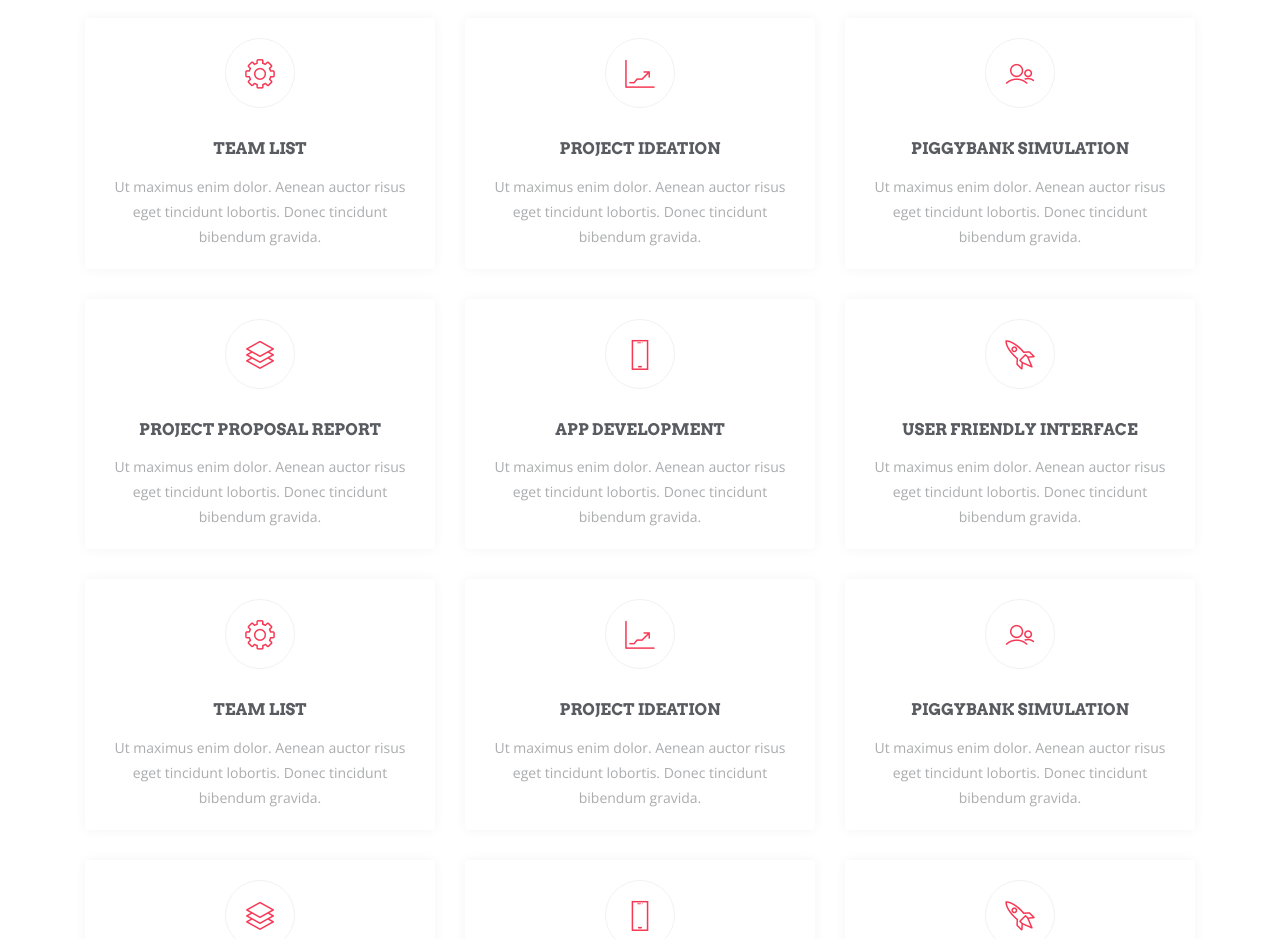
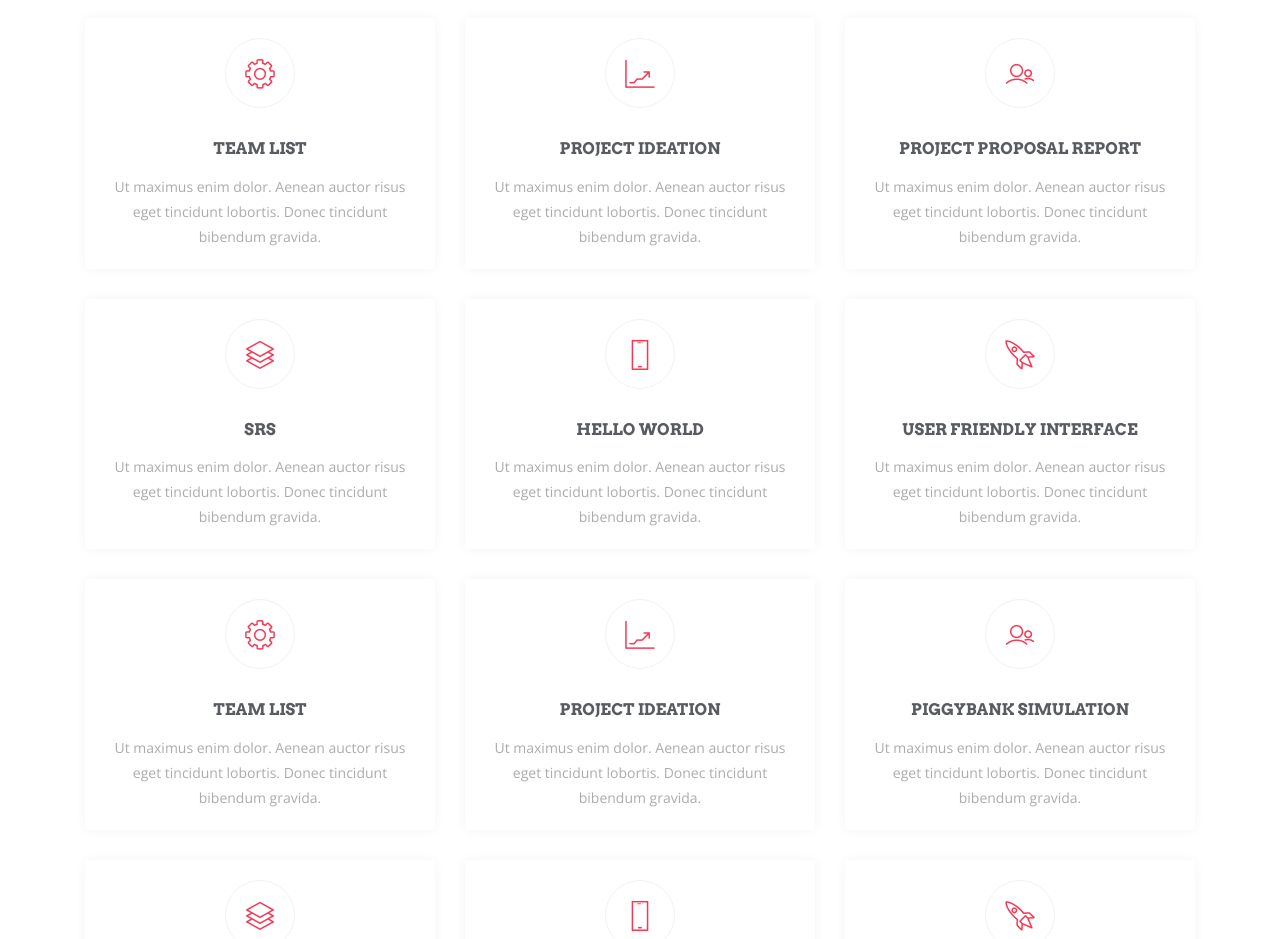
Before and after one commit to liunutt/Kao-neaw-ma-muang, a plain HTML site: page index.html in a window 1280 px wide. Shown: the part 782-1721 px from the top of the page. Drawn offline with nearby package versions, Linux system fonts and the light colour scheme; files whose address does not match are found by name.

Commit message:
add SRS file

```diff
--- a/index.html
+++ b/index.html
@@ -139,7 +139,7 @@
                 <i class="lni-users"></i>
               </div>
               <div class="services-content">
-                <h3><a href="https://drive.google.com/file/d/1RHms1WPdKTM0yPZvuFJTf2mDkBm6SgnN/view?usp=sharing" target="_blank">Piggybank simulation</a></h3>
+                <h3><a href="https://drive.google.com/file/d/1y8WosQS0jm8l8vi29EAM8wi3AQFGJLD7/view?usp=sharing" target="_blank">Project Proposal Report</a></h3>
                 <p>Ut maximus enim dolor. Aenean auctor risus eget tincidunt lobortis. Donec tincidunt bibendum gravida. </p>
               </div>
             </div>
@@ -151,7 +151,7 @@
                 <i class="lni-layers"></i>
               </div>
               <div class="services-content">
-                <h3><a href="https://drive.google.com/file/d/1y8WosQS0jm8l8vi29EAM8wi3AQFGJLD7/view?usp=sharing" target="_blank">Project Proposal Report</a></h3>
+                <h3><a href="https://drive.google.com/file/d/1H-KFPd2-xmRlLRJobmoSGLx2L7W9rvm4/view?usp=sharing" target="_blank">SRS</a></h3>
                 <p>Ut maximus enim dolor. Aenean auctor risus eget tincidunt lobortis. Donec tincidunt bibendum gravida. </p>
               </div>
             </div>
@@ -163,7 +163,7 @@
                 <i class="lni-mobile"></i>
               </div>
               <div class="services-content">
-                <h3><a href="#">App Development</a></h3>
+                <h3><a href=""  target="_blank">hello world</a></h3>
                 <p>Ut maximus enim dolor. Aenean auctor risus eget tincidunt lobortis. Donec tincidunt bibendum gravida. </p>
               </div>
             </div>
```
